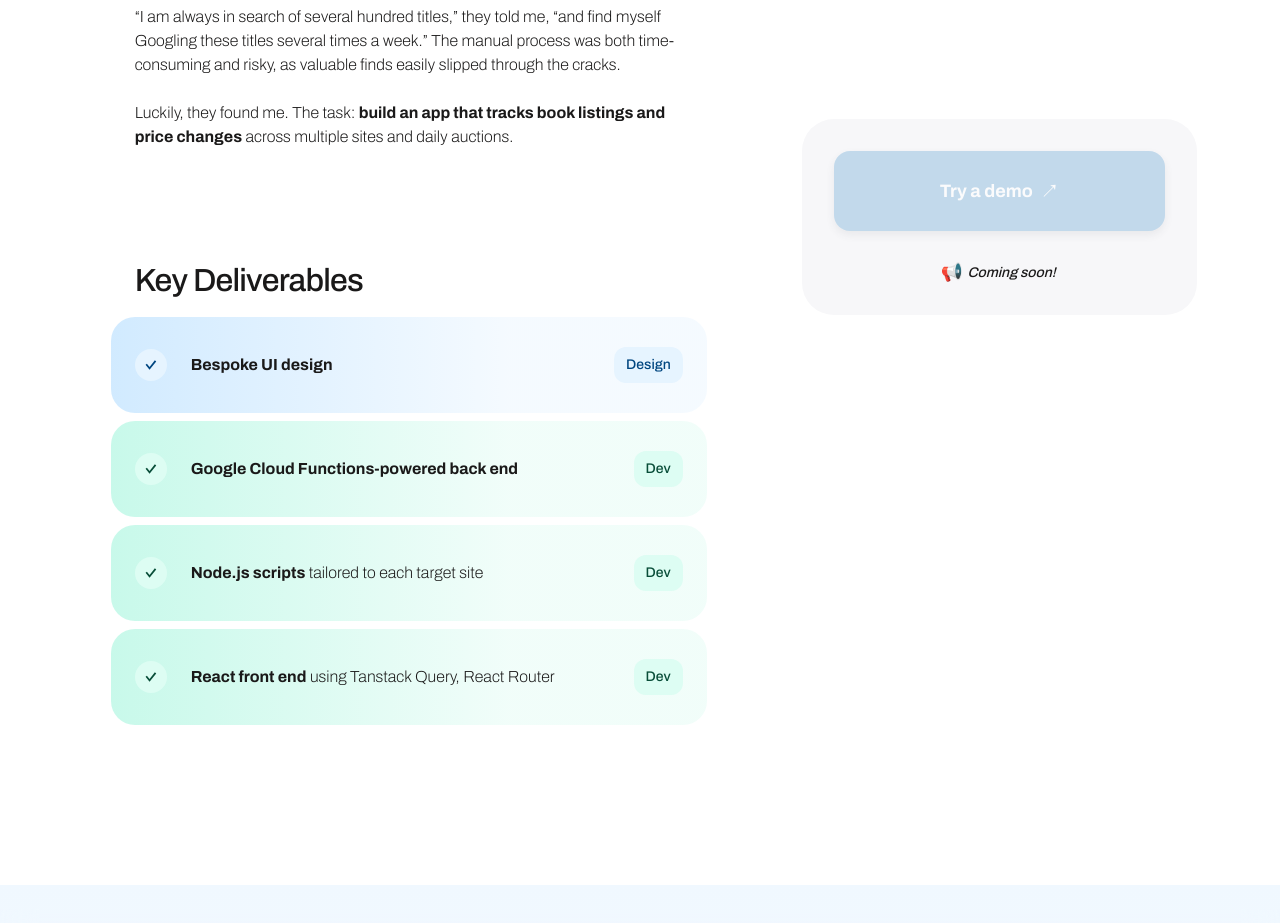
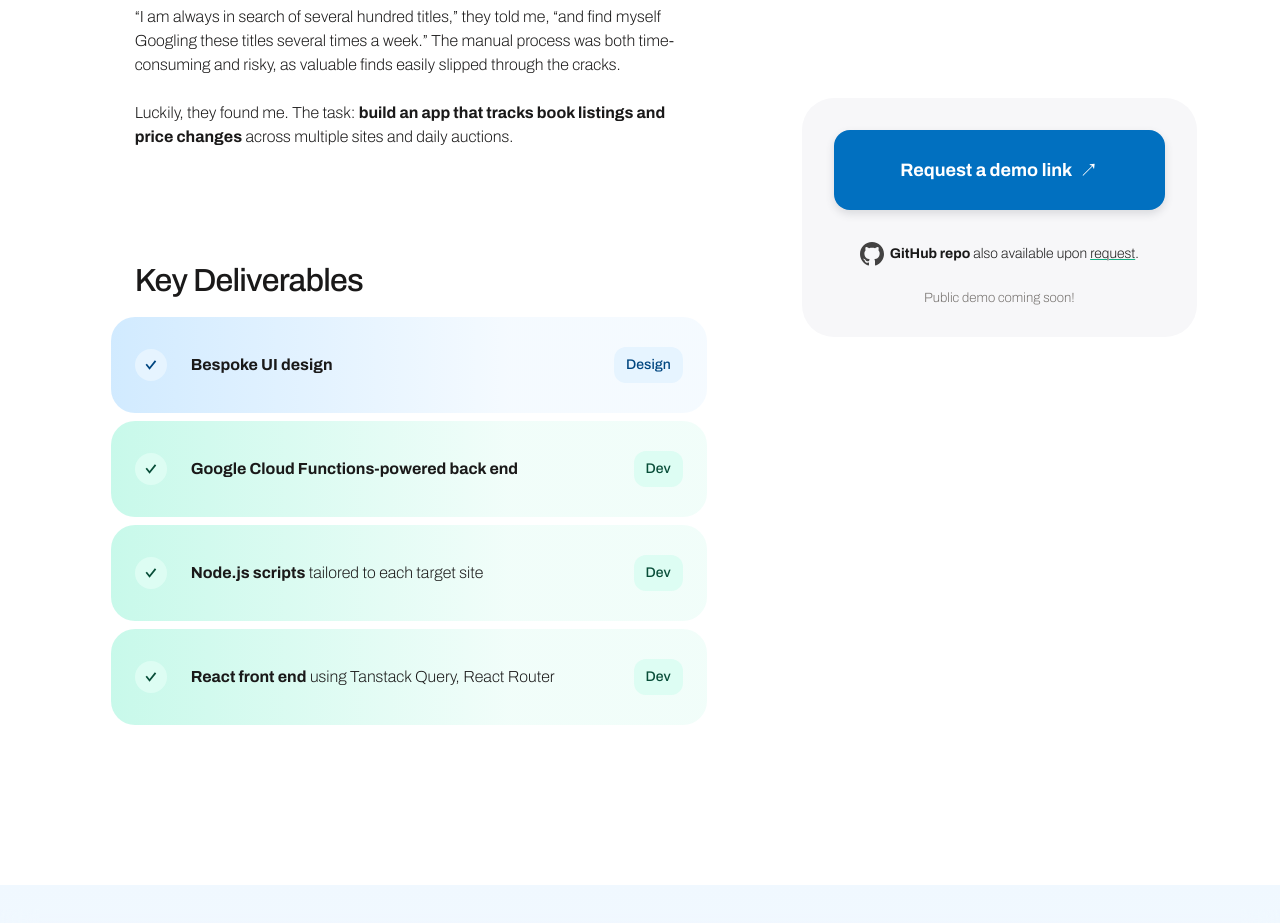
Before and after one commit to joeymigs/joemignano.com, a Next.js app: page /work/bookfinder in a window 1280 px wide. Shown: the part 1680-2603 px from the top of the page. Built offline with nearby package versions, Linux system fonts and the light colour scheme.

Commit message:
feat: Enable Bookfinder demo link/code links, make mailto links external

```diff
--- a/src/app/components/MainNav/MainNav.tsx
+++ b/src/app/components/MainNav/MainNav.tsx
@@ -154,6 +154,8 @@ export default function MainNav() {
               href="mailto:joe@joemignano.com"
               className={typo.Underline}
               variants={linkVariants}
+              target="_blank"
+              rel="noopener noreferrer"
             >
               joe@joemignano.com
             </motion.a>
--- a/src/app/work/bookfinder/content.tsx
+++ b/src/app/work/bookfinder/content.tsx
@@ -14,7 +14,7 @@ import feature5Img from '/public/images/work/bookfinder/design-feature-5.jpg'
 import Button from "@/components/Button"
 import Icon from "@/components/Icon"
 import Arrow from "@/assets/icons/Arrow.svg"
-// import GitHub from "@/assets/icons/GitHub.svg"
+import GitHub from "@/assets/icons/GitHub.svg"
 
 import css from "@/work/bookfinder/CaseStudy.module.css"
 import typo from "@/css/typography/Typography.module.css"
@@ -73,27 +73,27 @@ export const summary: CaseStudySummary = {
   side: (
     <CaseStudySummaryCta>
       <Button
+        href="mailto:joeymigs@gmail.com?subject=Request for Bookfinder app demo link"
+        target="_blank"
+        rel="noopener noreferrer"
         variant="cta"
-        disabled
         stretch
-        style={{'--_bg-color': '#8ebddf'} as React.CSSProperties}
       >
-        Try a demo <Icon svg={Arrow} rotate="225deg" />
+        Request a demo link <Icon svg={Arrow} rotate="225deg" />
       </Button>
-      <div style={{display: 'flex', alignItems: 'center', gap: 'var(--space-75)'}}>
-        {/* <Icon svg={GitHub} style={{"--icon-size": '24px'} as React.CSSProperties} /> */}
+      <div style={{ display: 'flex', alignItems: 'center', gap: 'var(--space-75)'}} >
+        <Icon svg={GitHub} style={{"--icon-size": '24px'} as React.CSSProperties} />
         <span className={cx(typo.BodyS, typo.Prose)}>
-          {/* <b>GitHub repo</b> available upon <a href="mailto:joeymigs@gmail.com">request</a>. */}
-          <span
-            style={{
-              display: 'inline-block',
-              width: 'fit-content',
-              transform: 'scale(-1.25, 1.25)',
-              marginRight: '0.5em',
-            }}>📢</span>
-          <em style={{fontWeight: 'var(--font-weight-medium)'}}>Coming soon!</em>
+          <b>GitHub repo</b> also available upon <a
+            href="mailto:joeymigs@gmail.com?subject=Request for Bookfinder app repo/code sample"
+            target="_blank"
+            rel="noopener noreferrer"
+          >request</a>.
         </span>
       </div>
+      <small style={{ color: 'var(--text-disabled)', marginTop: 'calc(var(--space-100) * -1)' }}>
+        Public demo coming soon!
+      </small>
     </CaseStudySummaryCta>
   ),
 }
```
Also changed, not shown: src/app/components/SiteFooter/SiteFooter.tsx (+6 -1 lines).
